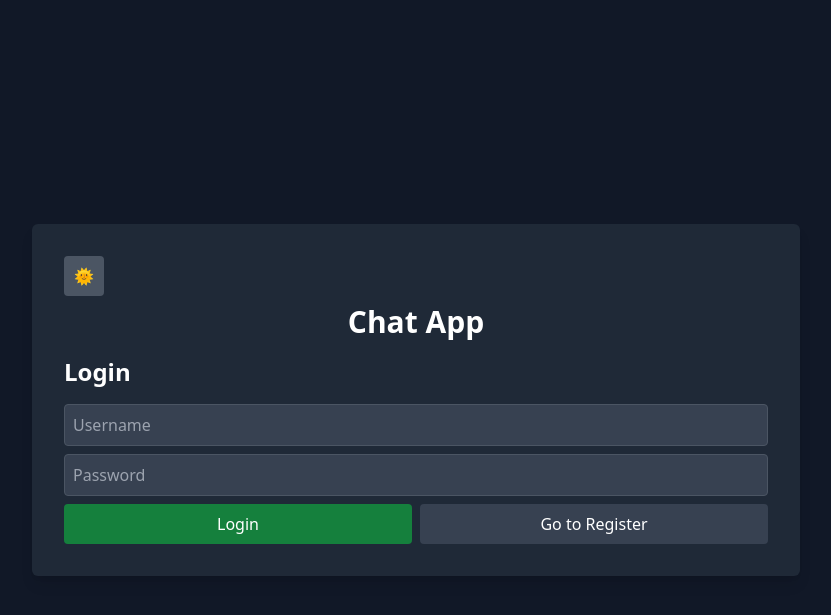
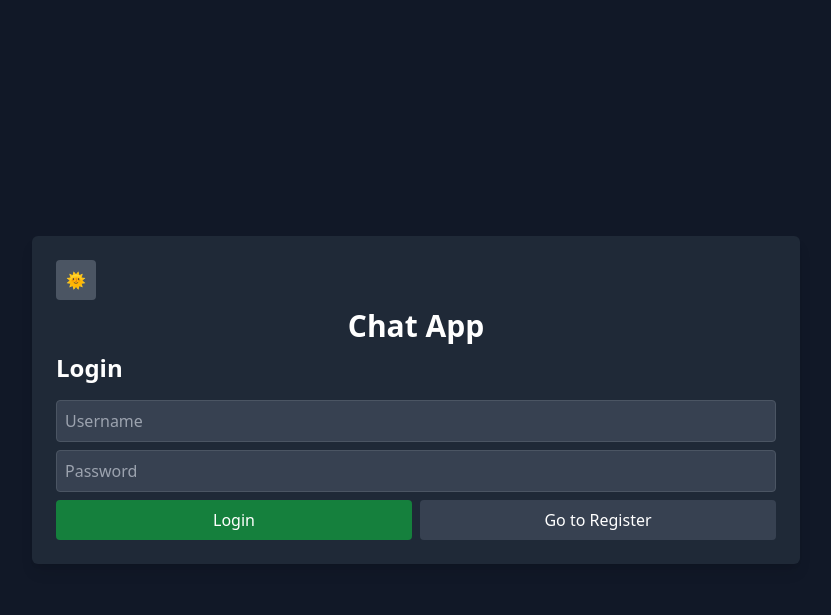
Before and after one commit to alloc7260/Chat-App, a Flask app: page / in a window 1280 px wide. Shown: the top 615 px of the page, without its empty margins (224-1055 px from the left). Run offline with Flask 2, Linux system fonts and the light colour scheme; some libraries are stand-ins or nearby versions.

Commit message:
adjust layout spacing in index.html for improved visual consistency

```diff
--- a/templates/index.html
+++ b/templates/index.html
@@ -9,7 +9,7 @@
 </head>
 
 <body class="bg-gray-100 dark:bg-gray-900 flex items-center justify-center h-screen">
-  <div class="container bg-white dark:bg-gray-800 p-8 rounded-md shadow-lg w-full max-w-3xl">
+  <div class="container bg-white dark:bg-gray-800 p-6 rounded-md shadow-lg w-full max-w-3xl">
     <div class="flex justify-between mb-2">
       <button onclick="toggleDarkMode()" class="size-10 bg-gray-200 dark:bg-gray-600 text-black dark:text-white p-2 rounded">
         <span id="dark-mode-toggle"></span>
@@ -20,7 +20,7 @@
         </svg>
       </button>
     </div>
-    <h1 class="text-3xl font-bold mb-4 text-center text-black dark:text-white">Chat App</h1>
+    <h1 class="text-3xl font-bold mb-2 text-center text-black dark:text-white">Chat App</h1>
     <div id="auth">
       <div id="register-section" style="display: none">
         <h2 class="text-2xl font-semibold mb-4 text-black dark:text-white">Register</h2>
@@ -60,11 +60,11 @@
 
     <div id="chat" style="display: none">
       <div class="flex items-center justify-between">
-        <h2 class="text-2xl font-semibold mb-4 text-black dark:text-white">Chats</h2>
-          <span id="current-username" class="text-xl font-semibold mb-4 text-black dark:text-white"></span>
+        <h2 class="text-2xl font-semibold mb-2 text-black dark:text-white">Chats</h2>
+          <span id="current-username" class="text-xl font-semibold mb-2 text-black dark:text-white"></span>
       </div>
       <div id="chat-messages"
-        class="h-[50vh] overflow-y-scroll mb-4 p-2 border border-gray-300 dark:border-gray-600 rounded space-y-2 bg-gray-200 dark:bg-gray-700 text-black dark:text-white scrollbar-hide">
+        class="h-[60vh] overflow-y-scroll mb-2 p-2 border border-gray-300 dark:border-gray-600 rounded space-y-2 bg-gray-200 dark:bg-gray-700 text-black dark:text-white scrollbar-hide">
       </div>
       <div class="flex items-center">
         <div id="chat-message" placeholder="Type a message" autofocus
```
